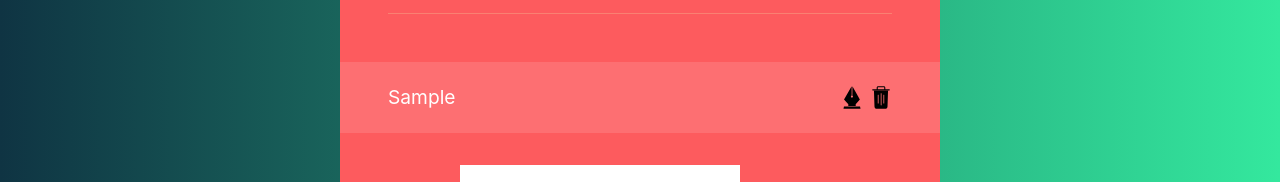
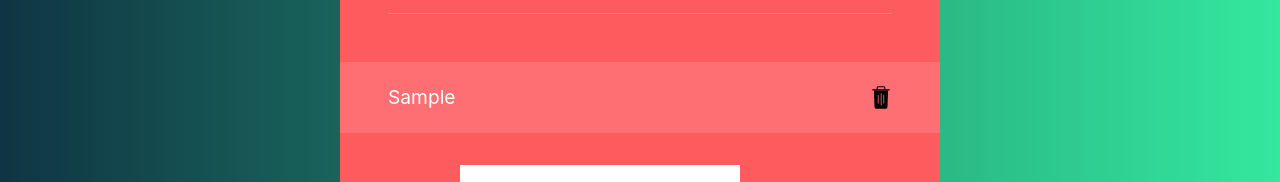
Before and after one commit to mhasanince/todo-app, a React (Create React App) app: page / in a window 1280 px wide. Both pictures are taken after typing "Sample" into the empty fields and a click on the button "ADD TODO". Shown: the part 206-388 px from the top of the page. Built offline with nearby package versions, Linux system fonts and the light colour scheme.

Commit message:
Done feature added

```diff
--- a/src/NewTodoForm.js
+++ b/src/NewTodoForm.js
@@ -6,6 +6,7 @@ export default class NewTodoForm extends Component {
   state = {
     id: uuidv4(),
     content: '',
+    done: false,
   };
 
   handleChange = (e) => {
--- a/src/Todo.css
+++ b/src/Todo.css
@@ -19,3 +19,8 @@
 .Todo img:first-child {
   margin-right: 0.6rem;
 }
+
+.done {
+  text-decoration: line-through;
+  color: #d4d4d4;
+}
--- a/src/Todo.js
+++ b/src/Todo.js
@@ -1,15 +1,17 @@
 import React, { Component } from 'react';
 import './Todo.css';
-import pen from './Pen.svg';
+// import pen from './Pen.svg';
 import trash from './Trash.svg';
 
 export default class Todo extends Component {
   render() {
+    // const edit = <img style={{ marginRight: '.4rem' }} src={pen} alt="Edit" />;
+    const remove = <img src={trash} alt="Remove" onClick={this.props.remove} />;
+    const contentStyle = `Todo-content ${this.props.done ? 'done' : ''}`;
     return (
-      <div className="Todo">
-        <span className="Todo-content">{this.props.content}</span>
-        <img style={{ marginRight: '.4rem' }} src={pen} alt="Edit" />
-        <img src={trash} alt="Remove" onClick={this.props.remove} />
+      <div className="Todo" onClick={this.props.toggleDone}>
+        <span className={contentStyle}>{this.props.content}</span>
+        {!this.props.done && remove}
       </div>
     );
   }
--- a/src/TodoList.js
+++ b/src/TodoList.js
@@ -20,6 +20,18 @@ export default class TodoList extends Component {
     }));
   };
 
+  done = (id) => {
+    const todos = this.state.todos.map((todo) => {
+      if (id === todo.id) {
+        return { ...todo, done: !todo.done };
+      }
+      return todo;
+    });
+    this.setState({
+      todos: todos,
+    });
+  };
+
   render() {
     return (
       <div className="TodoList">
@@ -29,6 +41,8 @@ export default class TodoList extends Component {
               key={todo.id}
               content={todo.content}
               remove={() => this.remove(todo.id)}
+              done={todo.done}
+              toggleDone={() => this.done(todo.id)}
             />
           );
         })}
```
